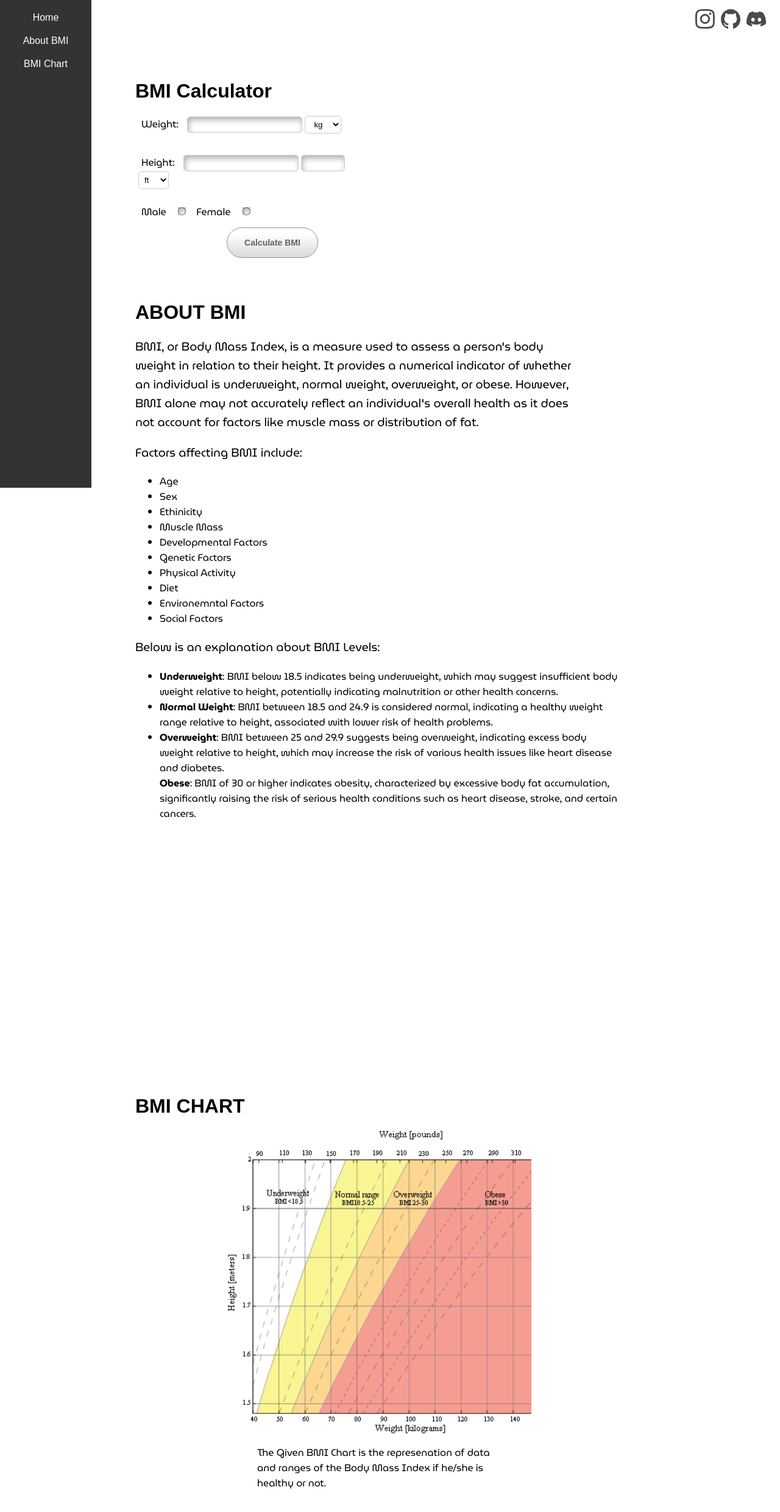
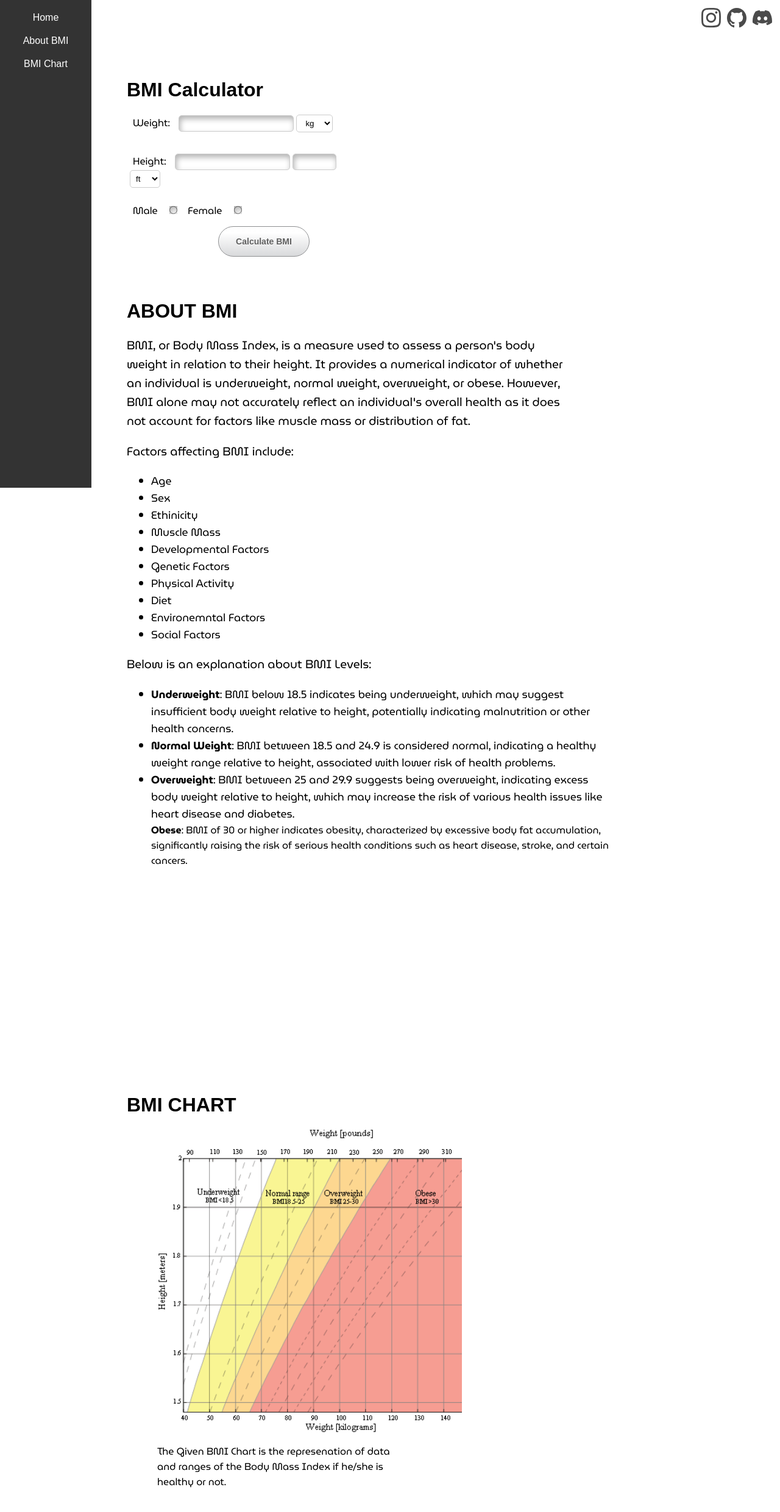
Before and after one commit to Ouiiizi/BMI-Calculator, a plain HTML site: page index.html in a window 1280 px wide. Shown: the whole page at 61% size. Drawn offline with Linux system fonts and the light colour scheme; a web font is replaced by a local one.

Commit message:
css-fix-push

```diff
--- a/main.css
+++ b/main.css
@@ -17,8 +17,7 @@
 }
 
 .img_links {
-    text-align: right;
-    margin: 10px;
+    float: right;
 }
 
 .img_links a {
@@ -78,9 +77,9 @@ body {
 
 input[type="number"],
 select {
-    border: 1px solid #ccc; /* Add border to input fields */
-    padding: 5px; /* Add padding */
-    border-radius: 5px; /* Add border radius */
+    border: 1px solid #ccc;
+    padding: 5px;
+    border-radius: 5px;
     background-color:white;
     color:black;
 }
@@ -91,7 +90,6 @@ input[type="number"]:hover {
     background-color: #e6e6e6;
 }
 
-
 #container {
     margin-top: 10px;
     width: 400px;
@@ -99,10 +97,8 @@ input[type="number"]:hover {
     padding: 50px;
     border: 0px solid #ccc;
     border-radius: 10px;
-    margin-right: 600px;
-
+    margin-left: 150px;
 }
-
 
 form {
     margin-bottom: 20px;
@@ -146,14 +142,13 @@ h1 {
     transition: background-color 0.3s ease;
 }
 
-.about-bmi{
+.about-bmi {
     width: 100vh;
     height: 100vw;
-    margin-right: 500px;
 
 }
 
-li { font-size: 16px;}
+li { font-size: 17.5px;}
 
 .about-bmi p {
     font-size: 1.5vw;
@@ -162,17 +157,15 @@ li { font-size: 16px;}
 }
 
 .bmi-chartt { align-items: left;}
-
-.bmi-chart{
+.bmi-chart {
     width: 100%;
     height: fit-content;
     display: flex;
     justify-content: center;
     flex-direction: column;
-    align-items: center;
-    margin-left: 200px;
+    align-items: left;
+    margin-left: 50px;
 }
-
 .bmi-chart-image {
     height: 500px;
     width: 500px;
```
